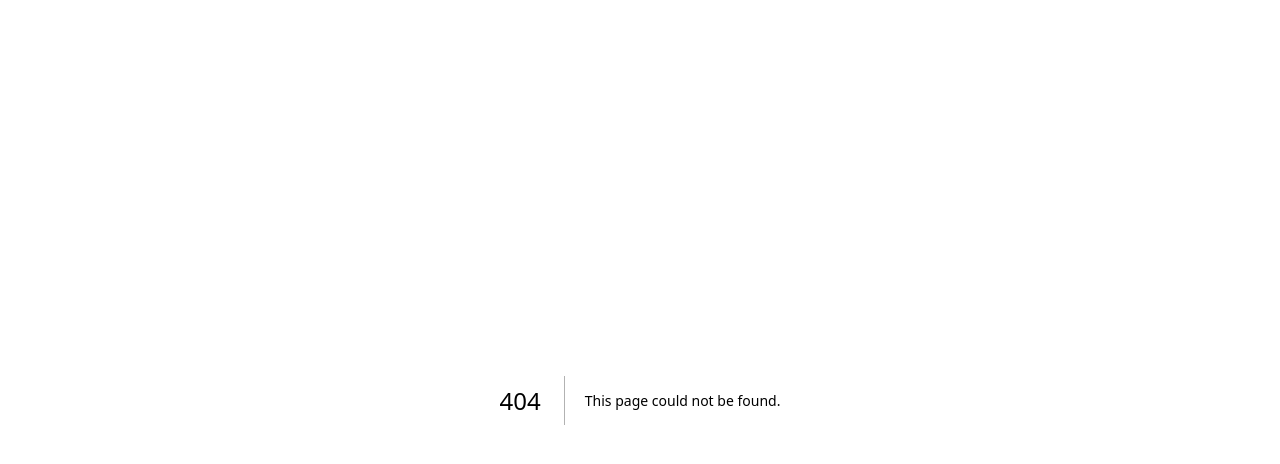
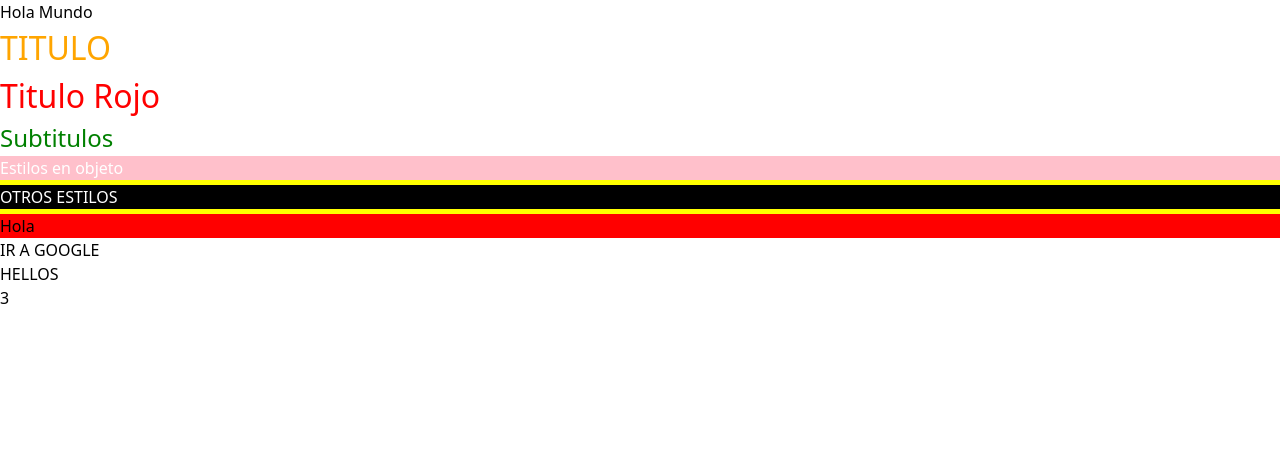
Before and after one commit to 2022B-web-avanzada-soft/velastegui-santamaria-alex-daniel, a Next.js app in the folder react-nextjs/: page /a_hola_mundo in a window 1280 px wide. Before the commit this address had no page. Shown: the top 464 px of the page. Built offline with nearby package versions, Linux system fonts and the light colour scheme.

Commit message:
[IMP][DV] Emotion y componentes con parametros

```diff
--- /dev/null
+++ b/react-nextjs/components/a_estilos/EstilosEjemplo.tsx
@@ -0,0 +1,54 @@
+import styles from './estilos.module.css'
+import styled from "@emotion/styled";
+
+// Styled Components
+const Titulo = styled.h1`
+  font-size: 2rem;
+  text-transform: uppercase;
+  color: orange;
+`
+const TituloRojo = styled.h1`
+  font-size: 2rem;
+  text-transform: capitalize;
+  color: red;
+`
+const Subtitulo = styled.h1`
+  font-size: 1.5rem;
+  text-transform: capitalize;
+  color: green;
+`
+
+export default function (){
+    const misEstilos = {
+        color: 'white',
+        backgroundColor: 'black',
+        borderBottom: '5px solid yellow',
+    }
+    return (
+        <>
+            <Titulo>Titulo</Titulo>
+            <TituloRojo>Titulo Rojo</TituloRojo>
+            <Subtitulo>Subtitulos</Subtitulo>
+
+
+
+
+            <h1 style={
+                {
+                    color: misEstilos.color,
+                    borderBottom: misEstilos.borderBottom,
+                    backgroundColor: 'pink',
+                }
+            }>
+                Estilos en objeto
+            </h1>
+
+
+            <div style={misEstilos}>OTROS ESTILOS</div>
+
+            <div className={styles.rojo}>
+                Hola
+            </div>
+        </>
+    )
+}
--- /dev/null
+++ b/react-nextjs/components/a_estilos/estilos.module.css
@@ -0,0 +1,3 @@
+.rojo{
+    background-color: red;
+}
--- /dev/null
+++ b/react-nextjs/components/b_componentes/Componente.tsx
@@ -0,0 +1,19 @@
+type PropiedadesComponente = {
+    url: string;
+    iteraciones: number;
+    mostrar: boolean;
+}
+
+export default function (props: PropiedadesComponente){
+    const {url, iteraciones, mostrar} = props
+
+    return (
+        <>
+            <a href={url}>IR A GOOGLE</a>
+            {mostrar ? <p>HELLOS</p> : <></>}
+            <div>
+                {iteraciones}
+            </div>
+        </>
+    )
+}
--- a/react-nextjs/package.json
+++ b/react-nextjs/package.json
@@ -7,6 +7,8 @@
     "type-check": "tsc"
   },
   "dependencies": {
+    "@emotion/react": "^11.10.5",
+    "@emotion/styled": "^11.10.5",
     "next": "latest",
     "react": "^18.2.0",
     "react-dom": "^18.2.0"
--- /dev/null
+++ b/react-nextjs/pages/a_hola_mundo.tsx
@@ -0,0 +1,34 @@
+// FOrmas de declarar un componente
+
+// const a_componente = function (){
+//     return (
+//         <>
+//
+//         </>
+//     )
+// }
+//
+// const b_componente = () => {
+//     return <></>
+// }
+//
+// export default a_componente
+
+
+// La que le agrada al profe
+
+import EstilosEjemplo from "../components/a_estilos/EstilosEjemplo";
+import Componente from "../components/b_componentes/Componente";
+
+export default function a_hola_mundo(){
+    return (
+        <>
+            <h1>Hola Mundo</h1>
+            <EstilosEjemplo></EstilosEjemplo>
+            <Componente
+                iteraciones={3}
+                mostrar={true}
+                url={'google.com'}></Componente>
+        </>
+    )
+}
```
Also changed, not shown: 1 other file (tests, documents, lock files or other folders).
